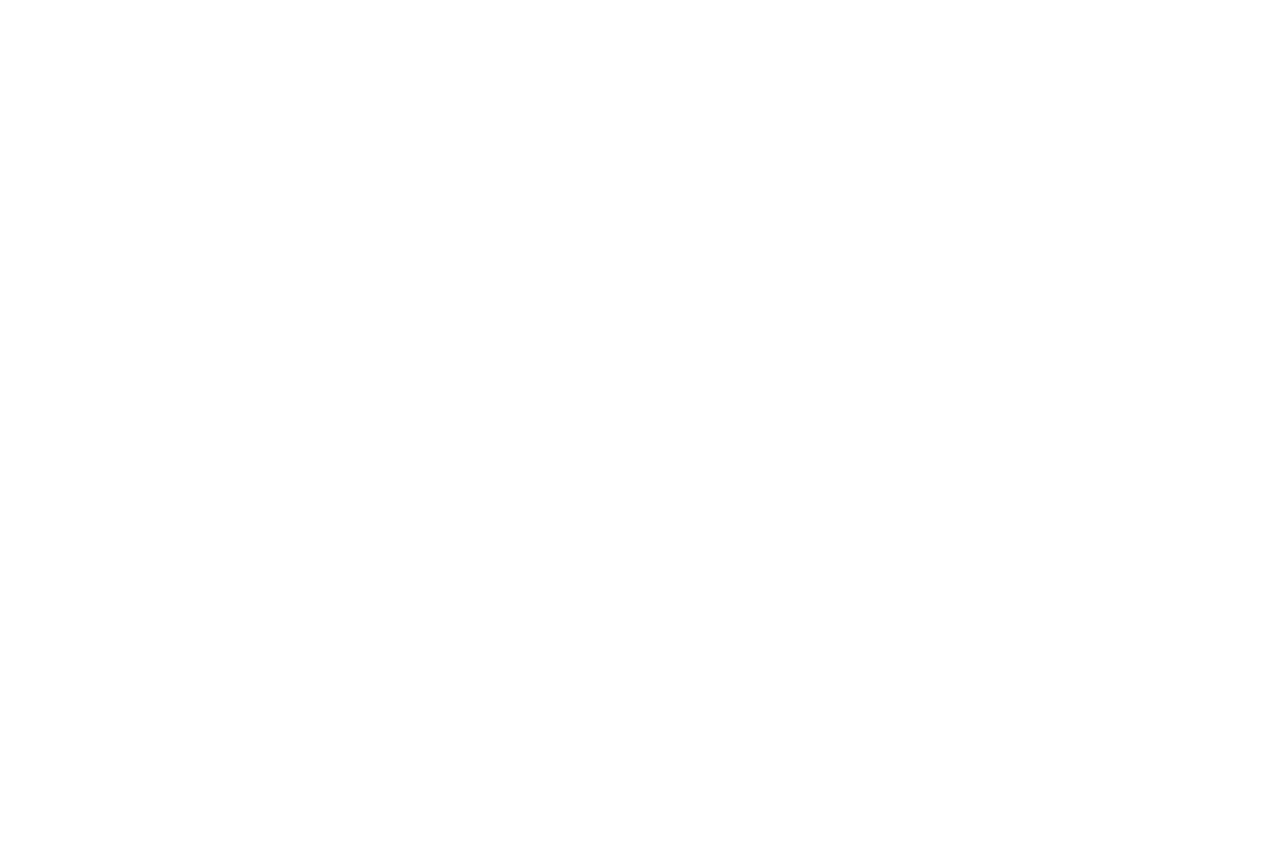
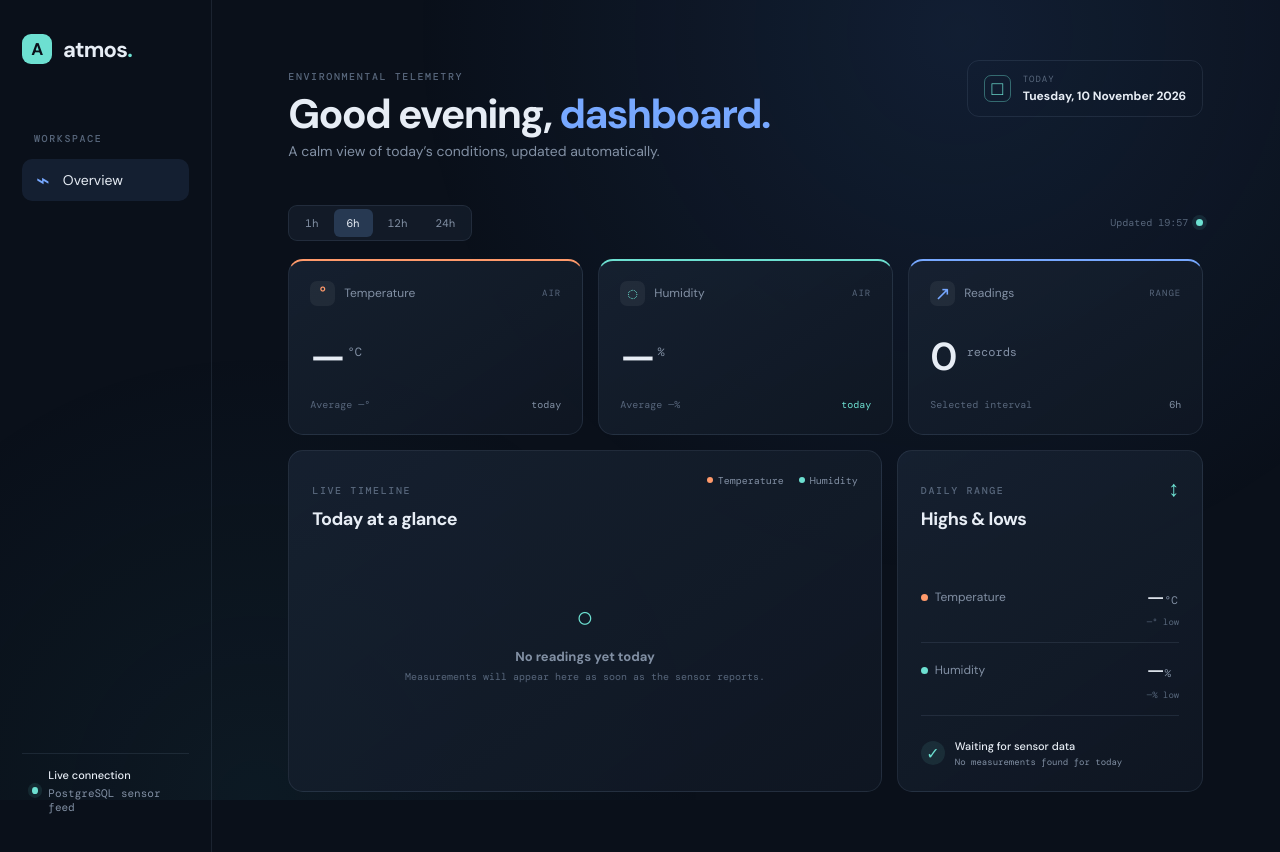
Before and after one commit to Garfieldas/iot-config, a Flask app: page / in a window 1280 px wide. Before the commit the page is empty. Before the commit the page ends 800 px from the top, so only its background shows below. Run offline with Flask 3, Linux system fonts and the light colour scheme; some libraries are stand-ins or nearby versions.

Commit message:
Add dashboard data rendering and styling; implement measurement intervals and update home page layout

```diff
--- a/dashboard/app.py
+++ b/dashboard/app.py
@@ -1,8 +1,8 @@
 import os
-from datetime import datetime
+from datetime import date, datetime, time, timedelta
 from pathlib import Path
 
-from flask import Flask, render_template
+from flask import Flask, render_template, request
 from flask_sqlalchemy import SQLAlchemy
 from dotenv import load_dotenv
 from sqlalchemy import DateTime, Float, func
@@ -41,10 +41,69 @@ with app.app_context():
 
 @app.route('/')
 def home():
-    context: dict = {
-        "title": "8G Dashboard",
+    return render_template("pages/home.html", title="Atmos / Daily overview")
+
+
+def _dashboard_context(interval: str) -> dict:
+    intervals = {
+        "1h": timedelta(hours=1),
+        "6h": timedelta(hours=6),
+        "12h": timedelta(hours=12),
+        "24h": timedelta(hours=24),
     }
-    return render_template('pages/home.html', **context)
+    duration = intervals.get(interval, intervals["6h"])
+    now = datetime.now().astimezone()
+    today_start = datetime.combine(date.today(), time.min, tzinfo=now.tzinfo)
+    start = max(today_start, now - duration)
+
+    measurements = (
+        Measurement.query.filter(
+            Measurement.measured_at >= start,
+            Measurement.measured_at <= now,
+        )
+        .order_by(Measurement.measured_at.asc())
+        .all()
+    )
+    latest = measurements[-1] if measurements else None
+    temperatures = [measurement.temperature for measurement in measurements]
+    humidities = [measurement.humidity for measurement in measurements]
+    chart_measurements = measurements[-48:]
+
+    def average(values: list[float]) -> float | None:
+        return sum(values) / len(values) if values else None
+
+    def value_or_dash(value: float | None, decimals: int = 1) -> str:
+        return f"{value:.{decimals}f}" if value is not None else "—"
+
+    chart_max = max(
+        [measurement.temperature for measurement in chart_measurements]
+        + [measurement.humidity for measurement in chart_measurements]
+        + [1]
+    )
+    return {
+        "interval": interval if interval in intervals else "6h",
+        "intervals": intervals,
+        "latest": latest,
+        "measurement_count": len(measurements),
+        "temperature_average": value_or_dash(average(temperatures)),
+        "humidity_average": value_or_dash(average(humidities)),
+        "temperature_min": value_or_dash(min(temperatures) if temperatures else None),
+        "temperature_max": value_or_dash(max(temperatures) if temperatures else None),
+        "humidity_min": value_or_dash(min(humidities) if humidities else None),
+        "humidity_max": value_or_dash(max(humidities) if humidities else None),
+        "chart_measurements": chart_measurements,
+        "chart_max": chart_max,
+        "updated_at": now.strftime("%H:%M"),
+        "today": now.strftime("%A, %d %B %Y"),
+    }
+
+
+@app.get("/dashboard/data")
+def dashboard_data():
+    return render_template(
+        "pages/_dashboard_data.html",
+        **_dashboard_context(request.args.get("interval", "6h")),
+    )
 
 if __name__ == '__main__':
     app.run(debug=True)
--- a/dashboard/static/css/style.css
+++ b/dashboard/static/css/style.css
@@ -0,0 +1,89 @@
+@import url('https://fonts.googleapis.com/css2?family=DM+Mono:wght@400;500&family=DM+Sans:wght@400;500;600;700&display=swap');
+
+:root {
+    --ink: #e7edf5;
+    --muted: #8290a4;
+    --subtle: #58677c;
+    --line: rgba(149, 169, 197, .13);
+    --panel: rgba(20, 29, 43, .78);
+    --bg: #0a101a;
+    --blue: #77a8ff;
+    --aqua: #6de0d1;
+    --orange: #ff9a6b;
+}
+
+* { box-sizing: border-box; }
+
+body {
+    margin: 0;
+    min-width: 320px;
+    color: var(--ink);
+    background: var(--bg);
+    font-family: "DM Sans", sans-serif;
+}
+
+body::before {
+    content: "";
+    position: fixed;
+    inset: 0;
+    pointer-events: none;
+    background: radial-gradient(circle at 75% 4%, rgba(59, 107, 182, .16), transparent 34rem),
+                radial-gradient(circle at 20% 100%, rgba(38, 105, 117, .11), transparent 28rem);
+}
+
+.app-shell { display: flex; min-height: 100vh; }
+.sidebar { width: 250px; padding: 34px 22px 24px; border-right: 1px solid var(--line); display: flex; flex-direction: column; position: relative; z-index: 1; }
+.brand { display: flex; align-items: center; gap: 11px; font-size: 22px; font-weight: 700; letter-spacing: -.8px; }
+.brand-mark { width: 30px; height: 30px; display: grid; place-items: center; border-radius: 9px; color: #0a101a; background: var(--aqua); font-size: 17px; }
+.brand-dot { color: var(--aqua); }
+.side-label, .eyebrow { color: var(--subtle); text-transform: uppercase; letter-spacing: 1.6px; font: 500 10px "DM Mono", monospace; }
+.side-label { margin: 68px 12px 14px; }
+.nav-item { display: flex; gap: 13px; align-items: center; padding: 12px 14px; color: var(--muted); text-decoration: none; border-radius: 10px; font-size: 14px; }
+.nav-item.active { color: var(--ink); background: rgba(119, 168, 255, .1); }
+.nav-icon { color: var(--blue); font-size: 23px; line-height: 12px; }
+.sidebar-footer { display: flex; gap: 10px; align-items: center; margin-top: auto; padding: 14px 10px; border-top: 1px solid var(--line); color: var(--muted); font: 11px "DM Mono", monospace; }
+.sidebar-footer strong, .sidebar-footer span { display: block; }
+.sidebar-footer strong { color: var(--ink); font: 500 11px "DM Sans", sans-serif; margin-bottom: 4px; }
+.status-pip, .live-dot { width: 7px; height: 7px; background: var(--aqua); border-radius: 50%; box-shadow: 0 0 0 4px rgba(109,224,209,.1); }
+.content { width: min(1320px, 100%); margin: 0 auto; padding: 60px 6%; position: relative; z-index: 1; }
+.topbar { display: flex; justify-content: space-between; gap: 30px; align-items: flex-start; margin-bottom: 45px; }
+h1 { margin: 11px 0 7px; font-size: clamp(29px, 3.2vw, 43px); letter-spacing: -1.7px; line-height: 1; }
+h1 span { color: var(--blue); }
+.subtitle { margin: 0; color: var(--muted); font-size: 14px; }
+.today-badge { display: flex; align-items: center; gap: 12px; padding: 12px 16px; border: 1px solid var(--line); border-radius: 12px; color: var(--muted); }
+.calendar-icon { display: grid; place-items: center; width: 27px; height: 27px; color: var(--aqua); border: 1px solid rgba(109,224,209,.4); border-radius: 7px; font-size: 19px; }
+.today-badge small, .today-badge strong { display: block; }
+.today-badge small { color: var(--subtle); font: 9px "DM Mono", monospace; letter-spacing: 1px; }
+.today-badge strong { color: var(--ink); font-size: 12px; margin-top: 3px; white-space: nowrap; }
+.toolbar { display: flex; justify-content: space-between; align-items: center; margin-bottom: 18px; }
+.range-switcher { display: flex; padding: 3px; gap: 2px; background: rgba(20, 29, 43, .8); border: 1px solid var(--line); border-radius: 9px; }
+.range-switcher button { padding: 7px 13px; border: 0; border-radius: 6px; color: var(--muted); background: transparent; cursor: pointer; font: 11px "DM Mono", monospace; }
+.range-switcher button:hover, .range-switcher button.selected { color: var(--ink); background: #273952; }
+.refresh-status { display: flex; align-items: center; gap: 8px; color: var(--subtle); font: 10px "DM Mono", monospace; }
+.metric-grid { display: grid; grid-template-columns: repeat(3, 1fr); gap: 15px; }
+.metric-card, .panel { background: linear-gradient(145deg, rgba(24, 35, 51, .84), rgba(15, 23, 35, .9)); border: 1px solid var(--line); border-radius: 15px; }
+.metric-card { min-height: 176px; padding: 20px 21px; }
+.temperature-card { border-top: 2px solid var(--orange); }.humidity-card { border-top: 2px solid var(--aqua); }.reading-card { border-top: 2px solid var(--blue); }
+.metric-heading { display: flex; align-items: center; gap: 9px; color: var(--muted); font-size: 12px; }
+.metric-icon { display: grid; place-items: center; width: 25px; height: 25px; border-radius: 7px; background: rgba(255,255,255,.06); color: var(--orange); font-size: 19px; }
+.humidity-card .metric-icon { color: var(--aqua); }.reading-card .metric-icon { color: var(--blue); }
+.metric-tag { margin-left: auto; color: var(--subtle); font: 9px "DM Mono", monospace; letter-spacing: 1px; }
+.metric-value { margin: 25px 0 16px; color: var(--ink); font-size: 39px; font-weight: 600; letter-spacing: -2px; }
+.metric-value sup { margin-left: 4px; color: var(--muted); font: 12px "DM Mono", monospace; letter-spacing: 0; }
+.metric-footer { display: flex; justify-content: space-between; color: var(--subtle); font: 10px "DM Mono", monospace; }
+.trend { color: var(--aqua); }.trend.neutral { color: var(--muted); }
+.lower-grid { display: grid; grid-template-columns: minmax(0, 1.55fr) minmax(300px, .8fr); gap: 15px; margin-top: 15px; }
+.panel { padding: 23px; min-height: 320px; }
+.panel-header { display: flex; justify-content: space-between; align-items: flex-start; }
+.panel h2 { margin: 8px 0 0; font-size: 18px; letter-spacing: -.5px; }
+.legend { display: flex; gap: 15px; color: var(--muted); font: 10px "DM Mono", monospace; }.legend span { display: flex; align-items: center; gap: 5px; }
+.legend i { width: 6px; height: 6px; border-radius: 50%; }.legend-temperature { background: var(--orange); }.legend-humidity { background: var(--aqua); }
+.chart { height: 175px; display: flex; align-items: end; gap: 4px; margin-top: 35px; padding: 0 2px; border-bottom: 1px solid var(--line); background: repeating-linear-gradient(to bottom, transparent 0, transparent 57px, rgba(149,169,197,.07) 58px); }
+.chart-column { flex: 1; height: 100%; display: flex; align-items: end; min-width: 2px; }.bar-stack { width: 100%; height: 100%; display: flex; align-items: end; justify-content: center; gap: 1px; }.bar { display: block; width: 42%; min-height: 2px; border-radius: 3px 3px 0 0; }.temperature-bar { background: var(--orange); opacity: .8; }.humidity-bar { background: var(--aqua); opacity: .55; }
+.chart-axis { display: flex; justify-content: space-between; margin-top: 10px; color: var(--subtle); font: 9px "DM Mono", monospace; }
+.range-icon { color: var(--aqua); font-size: 22px; }.range-list { margin-top: 39px; }.range-row { display: grid; grid-template-columns: 1fr auto; align-items: center; gap: 6px 12px; padding: 14px 0; border-bottom: 1px solid var(--line); }.range-label { color: var(--muted); font-size: 12px; }.range-dot { display: inline-block; width: 7px; height: 7px; margin-right: 7px; border-radius: 50%; }.temperature-dot { background: var(--orange); }.humidity-dot { background: var(--aqua); }.range-row strong { font-size: 20px; font-weight: 500; }.range-row strong small { color: var(--muted); font: 11px "DM Mono", monospace; }.range-low { grid-column: 2; color: var(--subtle); font: 9px "DM Mono", monospace; }
+.last-reading { display: flex; gap: 10px; align-items: center; margin-top: 23px; color: var(--muted); }.last-reading-icon { display: grid; place-items: center; width: 24px; height: 24px; border-radius: 50%; color: var(--aqua); background: rgba(109,224,209,.1); }.last-reading strong, .last-reading small { display: block; }.last-reading strong { color: var(--ink); font-size: 11px; font-weight: 500; }.last-reading small { margin-top: 3px; font: 9px "DM Mono", monospace; }
+.empty-state { display: flex; flex-direction: column; align-items: center; justify-content: center; height: 220px; color: var(--muted); text-align: center; }.empty-state span { color: var(--aqua); font-size: 29px; }.empty-state strong { margin-top: 12px; font-size: 13px; }.empty-state small { margin-top: 5px; color: var(--subtle); font: 10px "DM Mono", monospace; }
+.loading-state { padding: 50px; color: var(--muted); text-align: center; font: 12px "DM Mono", monospace; }.spinner { width: 8px; height: 8px; border: 1px solid var(--aqua); border-top-color: transparent; border-radius: 50%; animation: spin .7s linear infinite; }.htmx-indicator { display: none; }.htmx-request .htmx-indicator, .htmx-request.htmx-indicator { display: inline-block; } @keyframes spin { to { transform: rotate(360deg); } }
+@media (max-width: 800px) { .sidebar { width: 64px; padding: 22px 10px; align-items: center; }.brand { font-size: 0; }.brand-mark { width: 34px; height: 34px; }.side-label, .nav-item:not(.active)::after, .nav-item { font-size: 0; }.nav-item { padding: 12px; }.sidebar-footer { padding: 14px 0; }.sidebar-footer div:not(.status-pip) { display: none; }.content { padding: 35px 22px; } }
+@media (max-width: 620px) { .topbar, .toolbar { align-items: flex-start; flex-direction: column; }.topbar { margin-bottom: 30px; }.today-badge { align-self: stretch; }.metric-grid, .lower-grid { grid-template-columns: 1fr; }.metric-card { min-height: 150px; }.panel { min-height: 290px; }.range-switcher button { padding: 7px 10px; } }
--- /dev/null
+++ b/dashboard/templates/pages/_dashboard_data.html
@@ -0,0 +1,118 @@
+<div class="dashboard-data">
+    <div class="toolbar">
+        <div class="range-switcher" role="group" aria-label="Measurement interval">
+            {% for key, duration in intervals.items() %}
+            <button
+                class="{{ 'selected' if interval == key else '' }}"
+                hx-get="{{ url_for('dashboard_data', interval=key) }}"
+                hx-target="#dashboard-data"
+                hx-swap="innerHTML"
+                aria-pressed="{{ 'true' if interval == key else 'false' }}"
+            >{{ key }}</button>
+            {% endfor %}
+        </div>
+        <div class="refresh-status">
+            <span id="refresh-indicator" class="htmx-indicator spinner"></span>
+            <span>Updated {{ updated_at }}</span>
+            <span class="live-dot"></span>
+        </div>
+    </div>
+
+    <div class="metric-grid">
+        <article class="metric-card temperature-card">
+            <div class="metric-heading">
+                <span class="metric-icon">°</span>
+                <span>Temperature</span>
+                <span class="metric-tag">AIR</span>
+            </div>
+            <div class="metric-value">{{ "%.1f"|format(latest.temperature) if latest else "—" }}<sup>°C</sup></div>
+            <div class="metric-footer">
+                <span>Average {{ temperature_average }}°</span>
+                <span class="trend neutral">today</span>
+            </div>
+        </article>
+        <article class="metric-card humidity-card">
+            <div class="metric-heading">
+                <span class="metric-icon">◌</span>
+                <span>Humidity</span>
+                <span class="metric-tag">AIR</span>
+            </div>
+            <div class="metric-value">{{ "%.1f"|format(latest.humidity) if latest else "—" }}<sup>%</sup></div>
+            <div class="metric-footer">
+                <span>Average {{ humidity_average }}%</span>
+                <span class="trend cool">today</span>
+            </div>
+        </article>
+        <article class="metric-card reading-card">
+            <div class="metric-heading">
+                <span class="metric-icon">↗</span>
+                <span>Readings</span>
+                <span class="metric-tag">RANGE</span>
+            </div>
+            <div class="metric-value">{{ measurement_count }}<sup> records</sup></div>
+            <div class="metric-footer">
+                <span>Selected interval</span>
+                <span class="trend neutral">{{ interval }}</span>
+            </div>
+        </article>
+    </div>
+
+    <div class="lower-grid">
+        <article class="panel chart-panel">
+            <div class="panel-header">
+                <div>
+                    <p class="eyebrow">Live timeline</p>
+                    <h2>Today at a glance</h2>
+                </div>
+                <div class="legend">
+                    <span><i class="legend-temperature"></i>Temperature</span>
+                    <span><i class="legend-humidity"></i>Humidity</span>
+                </div>
+            </div>
+            {% if chart_measurements %}
+            <div class="chart" style="--chart-max: {{ chart_max }}">
+                {% for measurement in chart_measurements %}
+                <div class="chart-column" title="{{ measurement.measured_at.strftime('%H:%M') }} · {{ '%.1f'|format(measurement.temperature) }}°C · {{ '%.1f'|format(measurement.humidity) }}%">
+                    <div class="bar-stack">
+                        <span class="bar humidity-bar" style="height: {{ (measurement.humidity / chart_max * 100)|round(1) }}%"></span>
+                        <span class="bar temperature-bar" style="height: {{ (measurement.temperature / chart_max * 100)|round(1) }}%"></span>
+                    </div>
+                </div>
+                {% endfor %}
+            </div>
+            <div class="chart-axis"><span>Start</span><span>{{ interval }} window</span><span>Now</span></div>
+            {% else %}
+            <div class="empty-state"><span>○</span><strong>No readings yet today</strong><small>Measurements will appear here as soon as the sensor reports.</small></div>
+            {% endif %}
+        </article>
+
+        <article class="panel range-panel">
+            <div class="panel-header">
+                <div>
+                    <p class="eyebrow">Daily range</p>
+                    <h2>Highs & lows</h2>
+                </div>
+                <span class="range-icon">↕</span>
+            </div>
+            <div class="range-list">
+                <div class="range-row">
+                    <span class="range-label"><i class="range-dot temperature-dot"></i>Temperature</span>
+                    <strong>{{ temperature_max }}<small>°C</small></strong>
+                    <span class="range-low">{{ temperature_min }}° low</span>
+                </div>
+                <div class="range-row">
+                    <span class="range-label"><i class="range-dot humidity-dot"></i>Humidity</span>
+                    <strong>{{ humidity_max }}<small>%</small></strong>
+                    <span class="range-low">{{ humidity_min }}% low</span>
+                </div>
+            </div>
+            <div class="last-reading">
+                <span class="last-reading-icon">✓</span>
+                <div><strong>{{ "Sensor is reporting normally" if latest else "Waiting for sensor data" }}</strong><small>{% if latest %}Last reading at {{ latest.measured_at.strftime("%H:%M") }}{% else %}No measurements found for today{% endif %}</small></div>
+            </div>
+        </article>
+    </div>
+</div>
+<script>
+    document.getElementById("today-label").textContent = {{ today|tojson }};
+</script>
--- a/dashboard/templates/pages/home.html
+++ b/dashboard/templates/pages/home.html
@@ -1,3 +1,52 @@
 {% extends "base.html" %}
 {% block content %}
+<main class="app-shell">
+    <aside class="sidebar">
+        <div class="brand">
+            <span class="brand-mark">A</span>
+            <span>atmos<span class="brand-dot">.</span></span>
+        </div>
+        <div class="side-label">Workspace</div>
+        <nav>
+            <a class="nav-item active" href="/">
+                <span class="nav-icon">⌁</span>
+                Overview
+            </a>
+        </nav>
+        <div class="sidebar-footer">
+            <div class="status-pip"></div>
+            <div>
+                <strong>Live connection</strong>
+                <span>PostgreSQL sensor feed</span>
+            </div>
+        </div>
+    </aside>
+
+    <section class="content">
+        <header class="topbar">
+            <div>
+                <p class="eyebrow">Environmental telemetry</p>
+                <h1>Good evening, <span>dashboard.</span></h1>
+                <p class="subtitle">A calm view of today’s conditions, updated automatically.</p>
+            </div>
+            <div class="today-badge">
+                <span class="calendar-icon">□</span>
+                <div>
+                    <small>TODAY</small>
+                    <strong id="today-label">Loading…</strong>
+                </div>
+            </div>
+        </header>
+
+        <div
+            id="dashboard-data"
+            hx-get="{{ url_for('dashboard_data', interval='6h') }}"
+            hx-trigger="load, every 30s"
+            hx-swap="innerHTML"
+            hx-indicator="#refresh-indicator"
+        >
+            <div class="loading-state">Loading today’s measurements…</div>
+        </div>
+    </section>
+</main>
 {% endblock %}
```
